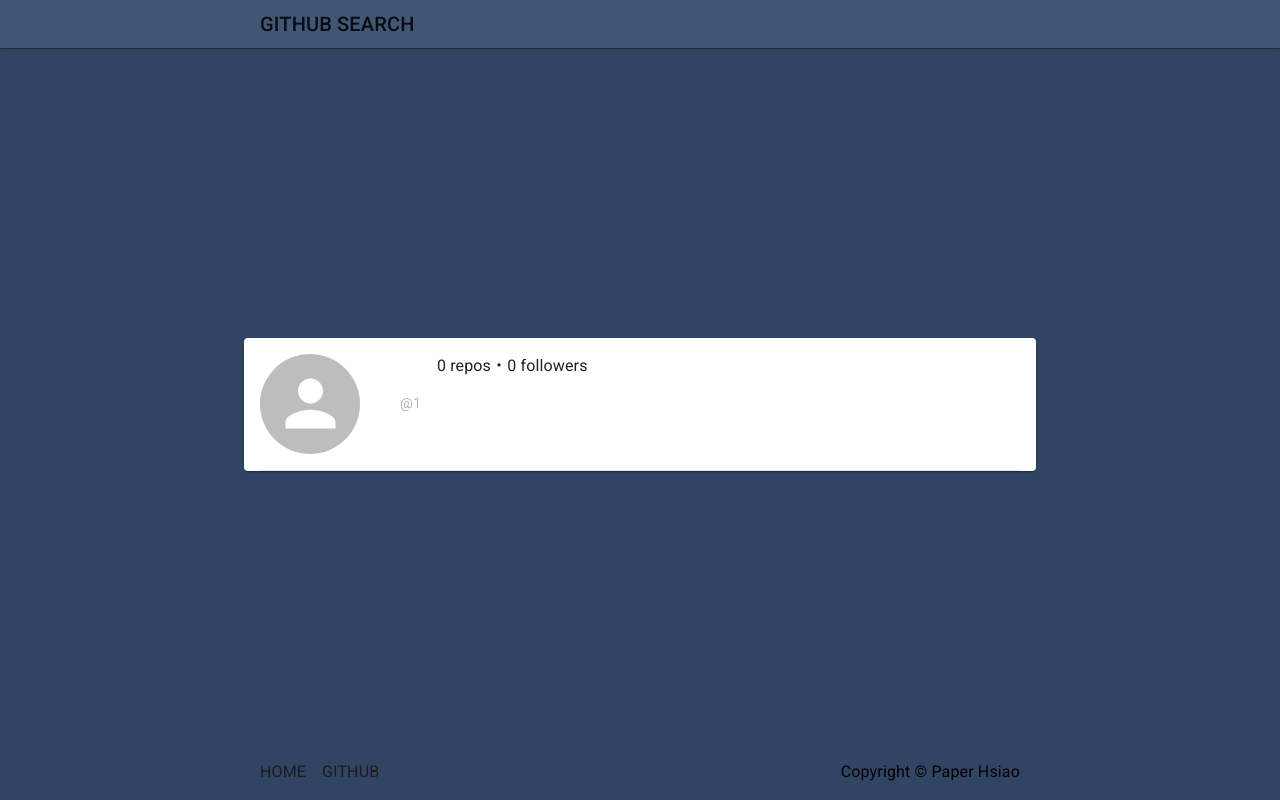
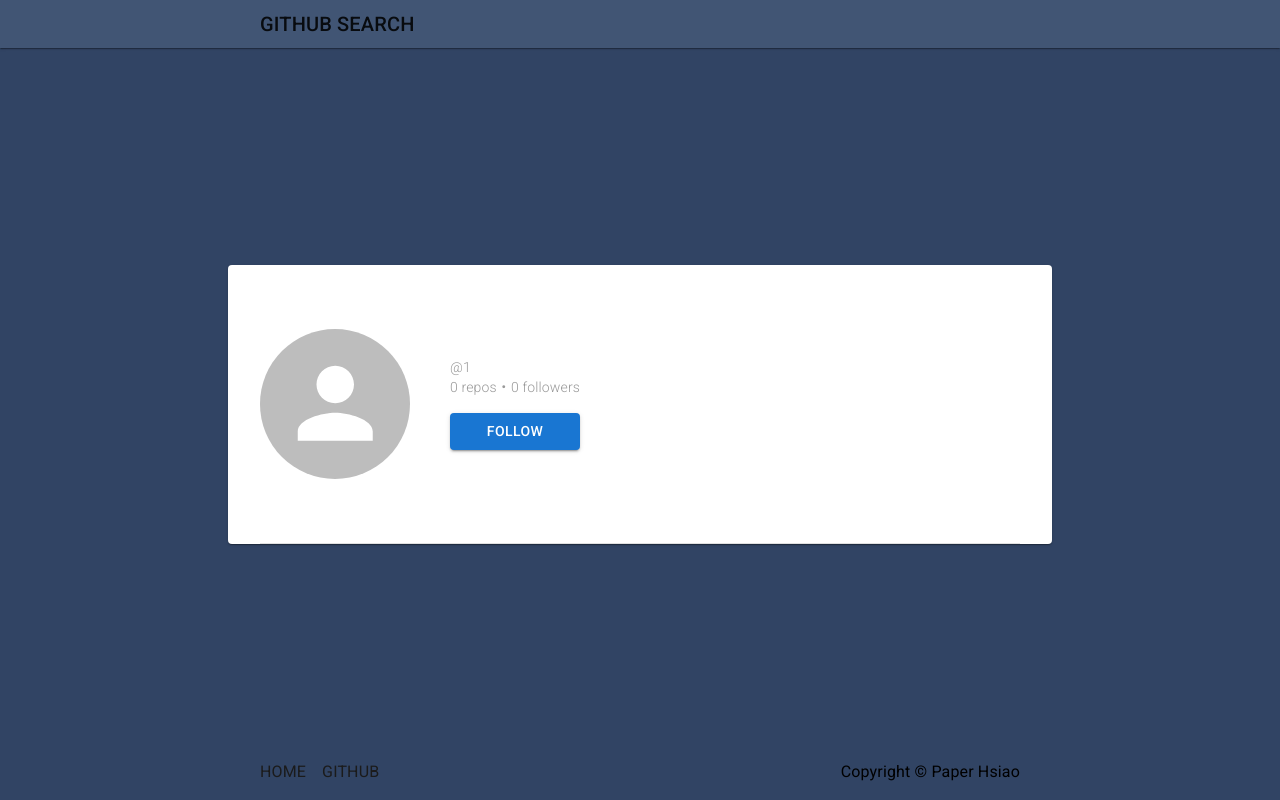
Before and after one commit to destiny5420/github-search, a React app: page /users/1/repos in a window 1280 px wide. Built offline with nearby package versions, Linux system fonts and the light colour scheme.

Commit message:
feat: 修正 User ui layout

```diff
--- a/src/components/LanguageCircle/LanguageCircle.js
+++ b/src/components/LanguageCircle/LanguageCircle.js
@@ -21,6 +21,9 @@ const LanguageCircle = (props) => {
         return
       case 'C#':
         setColor('#178601')
+        return
+      case 'SCSS':
+        setColor('#C6538C')
         return
       default:
         setColor('transparent')
--- a/src/components/Repo/Repo.js
+++ b/src/components/Repo/Repo.js
@@ -6,7 +6,7 @@ import PropTypes from 'prop-types'
 import LanguageCircle from 'components/LanguageCircle/LanguageCircle'
 
 const Repo = (props) => {
-  const { title, starCount, forkCount, languageType } = props
+  const { title, starCount, forkCount, languageType, description } = props
 
   return (
     <>
@@ -15,7 +15,7 @@ const Repo = (props) => {
           paddingY: '2.5rem',
           paddingX: '1rem'
         }}>
-        <Box display="flex" justifyContent="space-between" marginBottom="0.5rem">
+        <Box display="flex" justifyContent="space-between" marginBottom="1rem">
           <Stack spacing={2} direction="row" alignItems="stretch">
             <Typography
               variant="h5"
@@ -29,6 +29,11 @@ const Repo = (props) => {
             </Box>
           </Stack>
           <Typography>27 Jul 2022</Typography>
+        </Box>
+        <Box marginBottom="1rem">
+          <Typography color="#404040" textAlign="left">
+            {description ? description : ` No description`}
+          </Typography>
         </Box>
         <Box>
           <Stack spacing={2} direction="row">
@@ -66,7 +71,8 @@ Repo.propTypes = {
   title: PropTypes.string,
   starCount: PropTypes.number,
   forkCount: PropTypes.number,
-  languageType: PropTypes.string
+  languageType: PropTypes.string,
+  description: PropTypes.string
 }
 
 export default Repo
--- a/src/pages/Search/Search.js
+++ b/src/pages/Search/Search.js
@@ -21,6 +21,7 @@ const Search = () => {
       const jsonData = await fetch(repoAPI)
       const data = await jsonData.json()
 
+      console.log(data[0])
       dispatch(setReposData(data))
 
       navigate(`/users/${searchName.current}/repos`)
--- a/src/pages/User/User.js
+++ b/src/pages/User/User.js
@@ -1,6 +1,6 @@
 import React from 'react'
 import { useParams } from 'react-router-dom'
-import { Box, Paper, Stack, Avatar, Typography, Divider, Chip } from '@mui/material'
+import { Box, Paper, Stack, Avatar, Typography, Divider, Button } from '@mui/material'
 import { useSelector } from 'react-redux'
 import Repo from 'components/Repo/Repo'
 
@@ -21,6 +21,7 @@ const User = () => {
         starCount={data.stargazers_count}
         forkCount={data.forks_count}
         languageType={data.language}
+        description={data.description}
       />
     )
   })
@@ -32,14 +33,14 @@ const User = () => {
           margin: '0.75rem auto',
           width: '90%',
           maxWidth: '760px',
-          padding: '0 1rem',
+          padding: '0 2rem',
           backgroundColor: '#fff'
         }}>
         <Stack
           spacing={2}
           direction="row"
           sx={{
-            padding: '1rem 0'
+            padding: '4rem 0'
           }}>
           <Stack spacing={5} direction="row">
             <Avatar
@@ -47,8 +48,8 @@ const User = () => {
               variant="circular"
               src={avatar}
               sx={{
-                width: '100px',
-                height: '100px'
+                width: '150px',
+                height: '150px'
               }}
             />
             <Stack justifyContent="center">
@@ -60,24 +61,18 @@ const User = () => {
                 }}>
                 {name}
               </Typography>
-              <Typography
-                textAlign="left"
-                variant="body2"
-                sx={{
-                  color: '#999',
-                  fontWeight: 200
-                }}>
+              <Typography textAlign="left" variant="body2" color="#999" fontWeight={200}>
                 @{username}
               </Typography>
+              <Stack spacing={2} marginBottom="1rem">
+                <Typography variant="body2" color="#999" fontWeight={200} textAlign="left">
+                  {publicRepoCount} repos・{follows} followers
+                </Typography>
+              </Stack>
+              <Button variant="contained">Follow</Button>
             </Stack>
           </Stack>
-          <Box>
-            <Stack spacing={2}>
-              <Typography textAlign="left">
-                {publicRepoCount} repos・{follows} followers
-              </Typography>
-            </Stack>
-          </Box>
+          <Box></Box>
         </Stack>
         <Divider />
         {repoElements}
```
